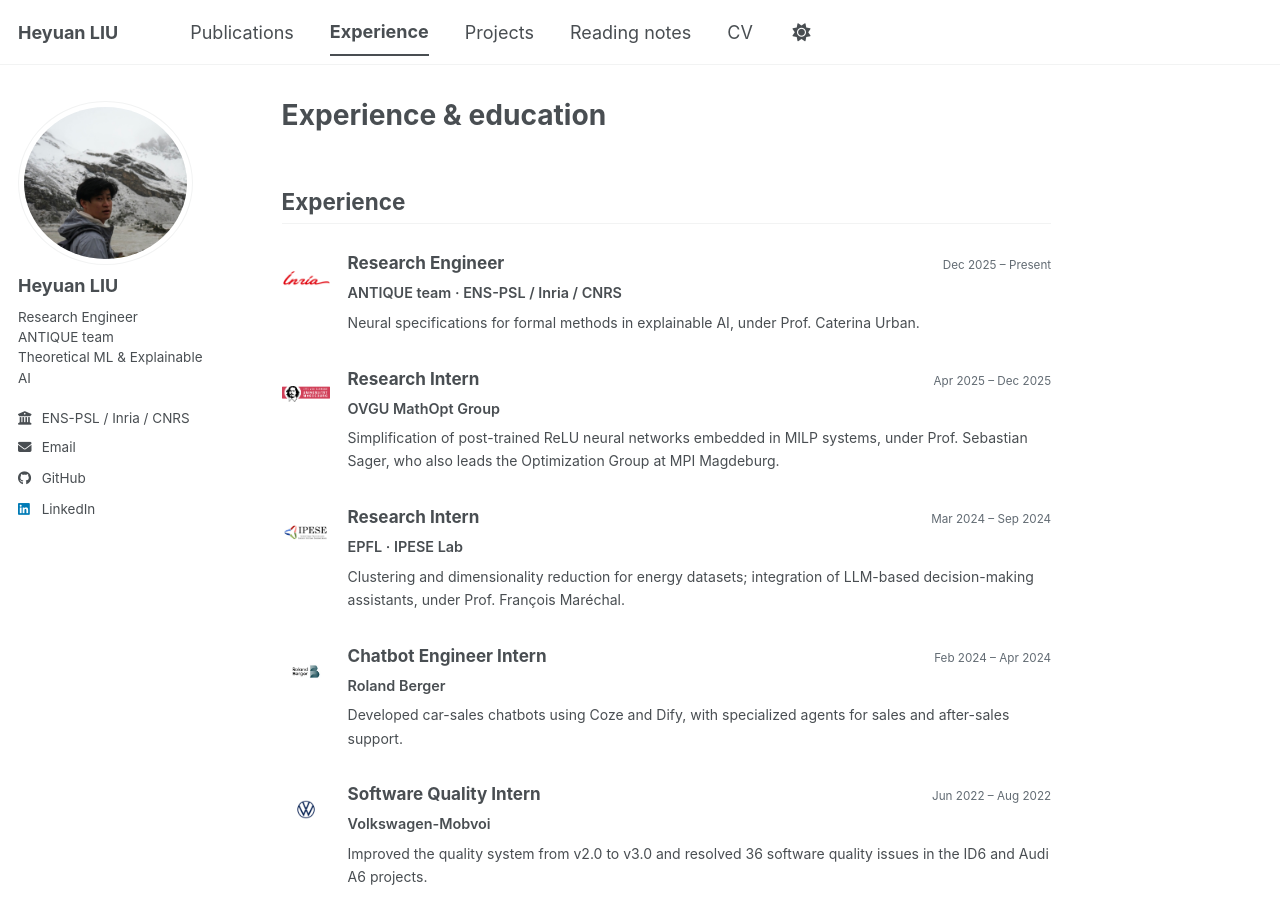
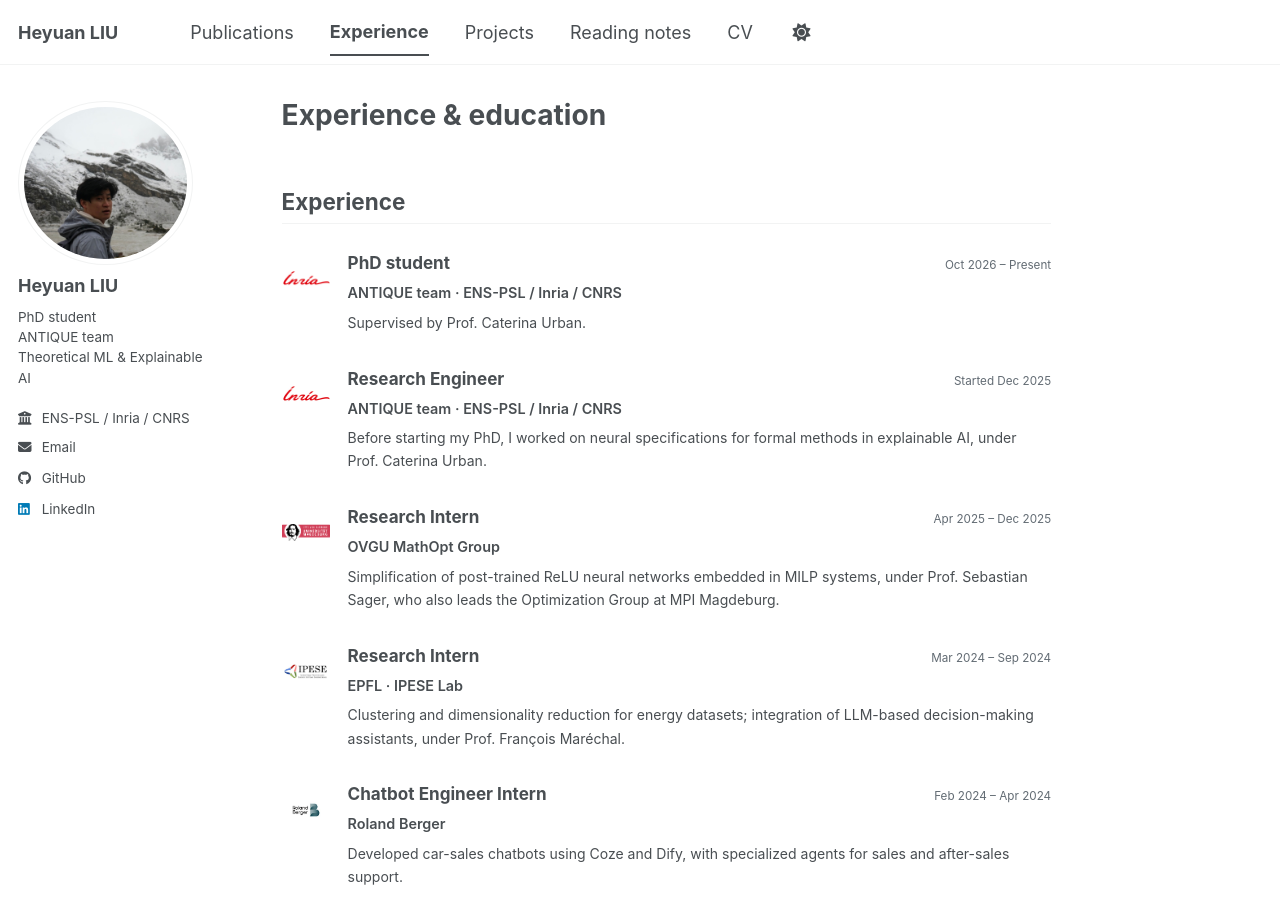
Before and after one commit to MiSFiT5/MiSFiT5.github.io, a Jekyll site: the page built from _pages/experience.html, in a window 1280 px wide and 900 px high. Built offline with Jekyll 4.4.1, drawn with Linux system fonts in a browser that asks for light colours.

Commit message:
updates on news

```diff
--- a/_config.yml
+++ b/_config.yml
@@ -4,7 +4,7 @@ site_theme: "default"
 title: "Heyuan LIU"
 title_separator: "|"
 name: "Heyuan LIU"
-description: "Research Engineer at ANTIQUE, ENS-PSL / Inria / CNRS. Theoretical machine learning, explainable AI, and formal methods."
+description: "PhD student at ANTIQUE, ENS-PSL / Inria / CNRS. Theoretical machine learning, explainable AI, and formal methods."
 url: "https://MiSFiT5.github.io"
 baseurl: ""
 repository: "MiSFiT5/MiSFiT5.github.io"
@@ -12,7 +12,7 @@ og_image: "personalPhoto.png"
 author:
   avatar: "personalPhoto.png"
   name: "Heyuan LIU"
-  bio: "Research Engineer<br>ANTIQUE team<br>Theoretical ML & Explainable AI"
+  bio: "PhD student<br>ANTIQUE team<br>Theoretical ML & Explainable AI"
   employer: "ENS-PSL / Inria / CNRS"
   email: "heyuan.liu@polytechnique.edu"
   github: "MiSFiT5"
--- a/_pages/experience.html
+++ b/_pages/experience.html
@@ -10,9 +10,17 @@ author_profile: true
 <article class="career-entry">
           <img class="organization-logo" src="{{ '/inria_log0.jpg' | relative_url }}" alt="Inria" width="48" height="48" loading="lazy">
           <div class="entry-body">
-            <div class="entry-heading"><h3>Research Engineer</h3><p class="entry-date">Dec 2025 – Present</p></div>
+            <div class="entry-heading"><h3>PhD student</h3><p class="entry-date">Oct 2026 – Present</p></div>
             <p class="organization">ANTIQUE team · ENS-PSL / Inria / CNRS</p>
-            <p>Neural specifications for formal methods in explainable AI, under Prof. Caterina Urban.</p>
+            <p>Supervised by Prof. Caterina Urban.</p>
+          </div>
+        </article>
+<article class="career-entry">
+          <img class="organization-logo" src="{{ '/inria_log0.jpg' | relative_url }}" alt="Inria" width="48" height="48" loading="lazy">
+          <div class="entry-body">
+            <div class="entry-heading"><h3>Research Engineer</h3><p class="entry-date">Started Dec 2025</p></div>
+            <p class="organization">ANTIQUE team · ENS-PSL / Inria / CNRS</p>
+            <p>Before starting my PhD, I worked on neural specifications for formal methods in explainable AI, under Prof. Caterina Urban.</p>
           </div>
         </article>
         <article class="career-entry">
--- a/index.html
+++ b/index.html
@@ -6,7 +6,7 @@ author_profile: true
 ---
 
 <div class="academic-content">
-<p>I am a <strong>Research Engineer</strong> in the <strong>ANTIQUE team at ENS-PSL / Inria / CNRS</strong>, working under Prof. Caterina Urban. My work focuses on neural specifications for formal methods in explainable AI.</p>
+<p>I am a <strong>PhD student</strong> in the <strong>ANTIQUE team at ENS-PSL / Inria / CNRS</strong>, supervised by Prof. Caterina Urban. My work focuses on neural specifications for formal methods in explainable AI.</p>
         <p>My research interests lie in <strong>theoretical machine learning</strong>, <strong>explainable AI</strong>, and <strong>optimization</strong>. Previously, I worked on simplifying post-trained ReLU neural networks for mixed-integer linear programming systems at OVGU, and on data-driven decision analysis for energy systems at EPFL.</p>
         <p>I graduated from <strong>École Polytechnique</strong> with an MSc&amp;T in Artificial Intelligence &amp; Advanced Visual Computing (AiViC, MX23).</p>
         <p class="intro-links"><a href="mailto:heyuan.liu@polytechnique.edu">Get in touch <span aria-hidden="true">↗</span></a><span aria-hidden="true">·</span><a href="{{ '/HeyuanCV_2026.pdf' | relative_url }}" target="_blank" rel="noopener">Download my CV <span aria-hidden="true">↗</span></a></p>
```
